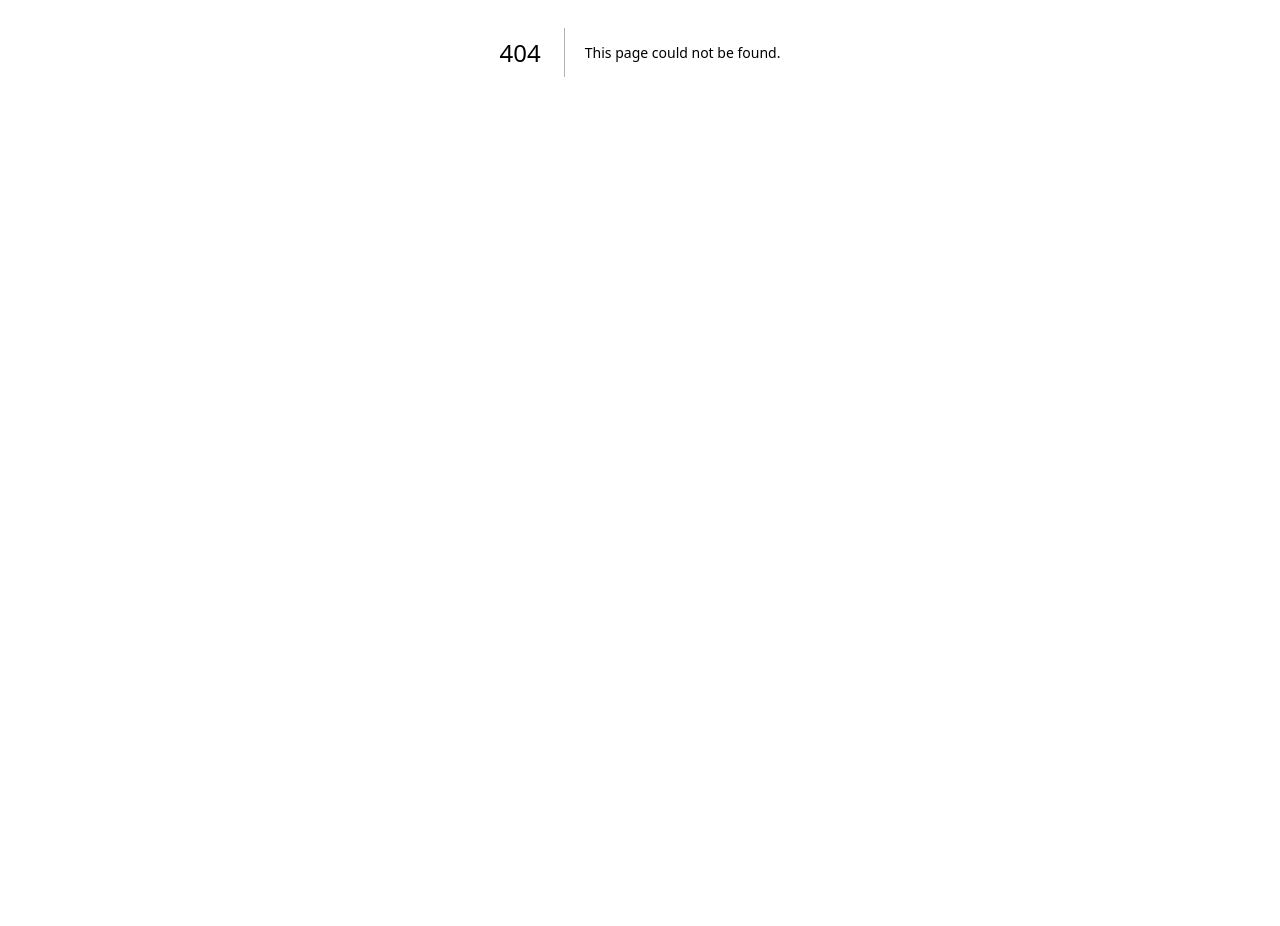
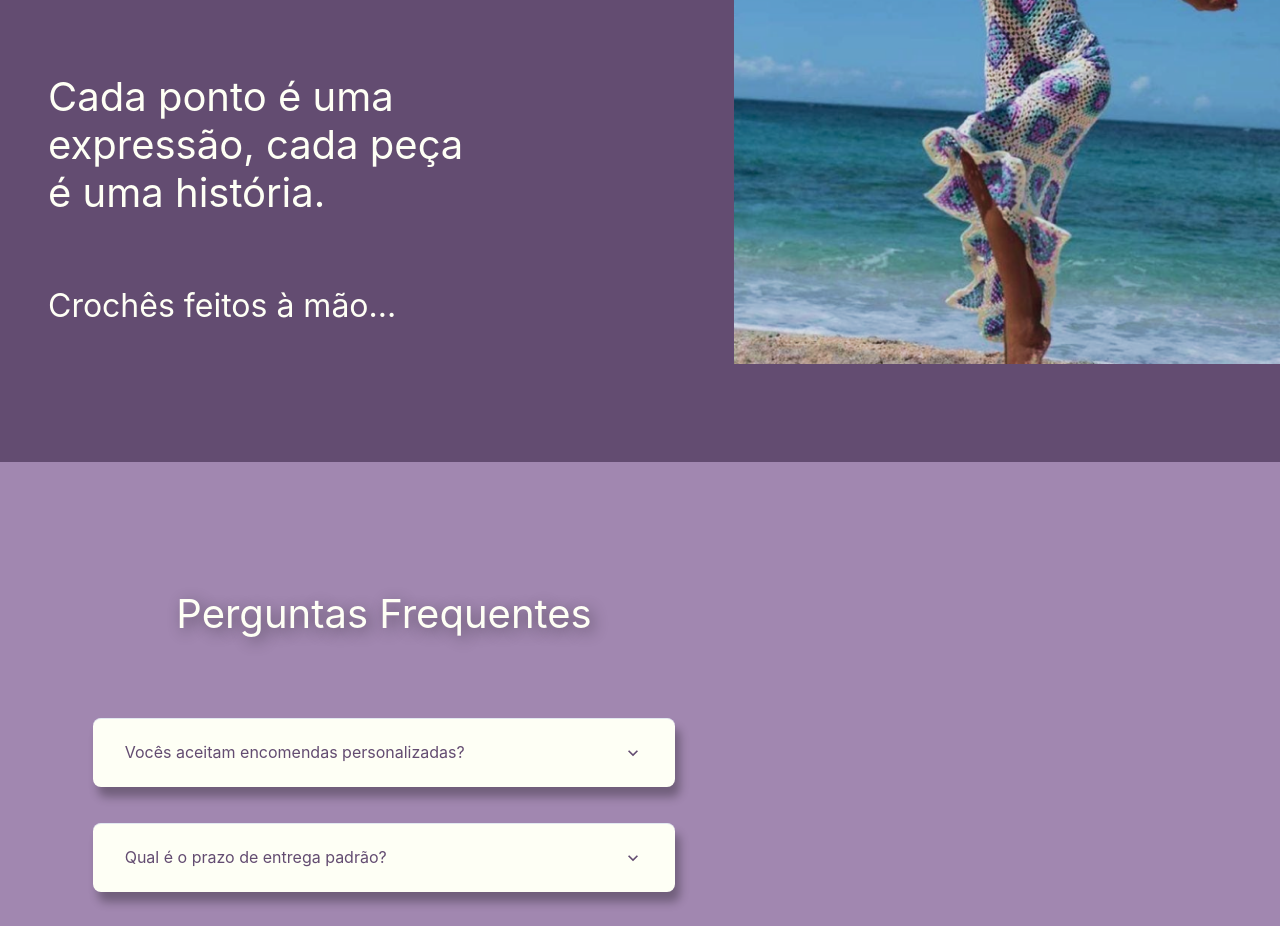
Before and after one commit to yamashita-tiemi/croche_da_lele, a Next.js app: page /contato in a window 1280 px wide. Before the commit this address had no page. Shown: the part 348-1274 px from the top of the page. Before the commit the page ends 800 px from the top, so only its background shows below. Built offline with nearby package versions, Linux system fonts and the light colour scheme.

Commit message:
second contact section - accordion

```diff
--- a/src/components/Article/index.tsx
+++ b/src/components/Article/index.tsx
@@ -9,9 +9,12 @@ interface ArticleIndexPrimaryProps {
     text1: string
     text2: string
     text3: string
+    w1?: string
+    w2?: string
+    w3?: string
 }
 
-export function ArticleIndexPrimary({ text1, text2, text3 }:ArticleIndexPrimaryProps) {
+export function ArticleIndexPrimary({ text1, text2, text3, w1, w2, w3 }:ArticleIndexPrimaryProps) {
     return(
         <Stack
             as="article"
@@ -19,9 +22,9 @@ export function ArticleIndexPrimary({ text1, text2, text3 }:ArticleIndexPrimaryP
             justifyContent={"space-around"}
             height={"70%"}
         >
-            <TextIndex text={text1} size={"24px"} color={"offWhite"} w="25%" />
-            <TextIndex text={text2} size={"40px"} color={"offWhite"} w="30%" />
-            <TextIndex text={text3} size={"32px"} color={"offWhite"} />
+            <TextIndex text={text1} size={"24px"} color={"offWhite"} w={w1} />
+            <TextIndex text={text2} size={"40px"} color={"offWhite"} w={w2} />
+            <TextIndex text={text3} size={"32px"} color={"offWhite"} w={w3}/>
         </Stack>
     )
 }
--- /dev/null
+++ b/src/components/Button/index.tsx
@@ -0,0 +1,41 @@
+import { Heading, AccordionButton, AccordionIcon, Box, AccordionItem, AccordionPanel } from "@chakra-ui/react"
+
+interface TextIndexProps {
+    question: string
+    answer: string
+}
+
+export function ButtonAccordion({ question, answer }: TextIndexProps) {
+    return (
+        <AccordionItem
+            bg={"offWhite"}
+            borderRadius={"8px"}
+            boxShadow={"5px 10px 10px 0px rgba(0, 0, 0, 0.30)"}
+            padding={4}
+            marginBottom={9}
+        >
+            <Heading
+                as="h3"
+                fontSize={"24px"}
+                fontWeight={400}
+                color={"purple"}
+            >
+                <AccordionButton>
+                    <Box
+                        as="span"
+                        flex='1'
+                        textAlign='left'
+                    >
+                        {question}
+                    </Box>
+                    <AccordionIcon />
+                </AccordionButton>
+            </Heading>
+
+            <AccordionPanel pb={4}>
+                {answer}
+            </AccordionPanel>
+        </AccordionItem>
+
+    )
+}
--- a/src/components/Section/index.tsx
+++ b/src/components/Section/index.tsx
@@ -1,9 +1,12 @@
-import { Stack } from "@chakra-ui/react";
+import { Accordion, AccordionButton, AccordionIcon, AccordionItem, AccordionPanel, Box, HStack, Stack } from "@chakra-ui/react";
 import { TextIndex } from "../Text";
 import { ArticleIndexPrimary } from "../Article";
+import { Image } from "../Image";
+import { TitleSection } from "../Title";
+import { ButtonAccordion } from "../Button";
 
 export function SectionIndexPrimary() {
-    return(
+    return (
         <Stack
             as="section"
             backgroundImage={"/img_index.png"}
@@ -17,13 +20,15 @@ export function SectionIndexPrimary() {
                 text1={"Entre na trama da elegância com nossos crochês feitos à mão, onde cada ponto conta uma história única."}
                 text2={"Estilo que é costurado com fios de carinho: explore nossa coleção"}
                 text3={"Conheça nossa loja"}
+                w1="25%"
+                w2="30%"
             ></ArticleIndexPrimary>
         </Stack>
     )
 }
 
 export function SectionIndexTerciaryLeft() {
-    return(
+    return (
         <Stack
             as="section"
             width={"30%"}
@@ -46,7 +51,7 @@ export function SectionIndexTerciaryLeft() {
 }
 
 export function SectionIndexTerciaryRight() {
-    return(
+    return (
         <Stack
             as="section"
             width={"30%"}
@@ -55,28 +60,88 @@ export function SectionIndexTerciaryRight() {
             align={"flex-end"}
         >
             <TextIndex text={"Aconchego artesanal"} size={"32px"} color={"offWhite"} />
-            <TextIndex text={"Do conforto à moda, nossos crochês dão vida a cada ponto, transformando o comum em extraordinário."} size={"32px"} color={"offWhite"} w="80%"/>
+            <TextIndex text={"Do conforto à moda, nossos crochês dão vida a cada ponto, transformando o comum em extraordinário."} size={"32px"} color={"offWhite"} w="80%" />
 
         </Stack>
     )
 }
 
 export function SectionContatoPrimary() {
-    return(
-        <Stack
+    return (
+        <HStack
             as="section"
             bg={"purple"}
-            width={"100%"}
+            spacing={0}
             height={"710px"}
-            paddingX={12}
-            paddingTop={40}
-            justifyContent={"space-around"}
         >
-            <ArticleIndexPrimary
-                text1={"Feito com fios, amor e inspiração: vista a originalidade dos crochês que cativam olhares."}
-                text2={"Cada ponto é uma expressão, cada peça é uma história."}
-                text3={"Crochês feitos à mão..."}
-            ></ArticleIndexPrimary>
-        </Stack>
+            <Stack
+                as="section"
+                width={"60%"}
+                height={"100%"}
+                justifyContent={"center"}
+            // paddingBottom={10}
+            >
+                <ArticleIndexPrimary
+                    text1={"Feito com fios, amor e inspiração: vista a originalidade dos crochês que cativam olhares."}
+                    text2={"Cada ponto é uma expressão, cada peça é uma história."}
+                    text3={"Crochês feitos à mão..."}
+                    w1="55%"
+                    w2="70%"
+                ></ArticleIndexPrimary>
+            </Stack>
+            <Image src={"/contato.png"} alt={""} width={572} height={539} />
+        </HStack>
     )
 }
+
+export function SectionContatoSecondary() {
+    return (
+        <HStack
+            as="section"
+            spacing={0}
+            minHeight={"710px"}
+            paddingTop={32}
+        >
+            <Stack
+                as="section"
+                width={"60%"}
+                align={"center"}
+                spacing={20}
+            >
+                <TitleSection title={"Perguntas Frequentes"} size={"40px"} />
+
+                <Accordion allowToggle>
+                    <ButtonAccordion
+                        question={"Vocês aceitam encomendas personalizadas?"}
+                        answer={"Lorem ipsum"}
+                    ></ButtonAccordion>
+                    <ButtonAccordion
+                        question={"Qual é o prazo de entrega padrão?"}
+                        answer={"Lorem ipsum"}
+                    ></ButtonAccordion>
+                    <ButtonAccordion
+                        question={"Como cuidar das peças de crochê?"}
+                        answer={"Lorem ipsum"}
+                    ></ButtonAccordion>
+                    <ButtonAccordion
+                        question={"Vocês oferecem garantia?"}
+                        answer={"Lorem ipsum"}
+                    ></ButtonAccordion>
+                    <ButtonAccordion
+                        question={"Quais métodos de pagamento vocês aceitam?"}
+                        answer={"Lorem ipsum"}
+                    ></ButtonAccordion>
+                    <ButtonAccordion
+                        question={"Vocês oferecem descontos para compras em grande quantidade?"}
+                        answer={"Lorem ipsum"}
+                    ></ButtonAccordion>
+                </Accordion>
+            </Stack>
+            <Stack
+                bg={"purple"}
+            >
+
+            </Stack>
+        </HStack>
+    )
+}
--- /dev/null
+++ b/src/pages/contato.tsx
@@ -0,0 +1,16 @@
+import { Navbar } from "@/components/Navbar";
+import { SectionContatoPrimary, SectionContatoSecondary } from "@/components/Section";
+
+import { Stack } from "@chakra-ui/react";
+
+export default function Contato() {
+    return (
+      <Stack
+        spacing={0}
+      >
+        <Navbar></Navbar>
+        <SectionContatoPrimary></SectionContatoPrimary>
+        <SectionContatoSecondary></SectionContatoSecondary>
+      </Stack>
+    )
+  }
```
Also changed, not shown: public/contato.png (added).
